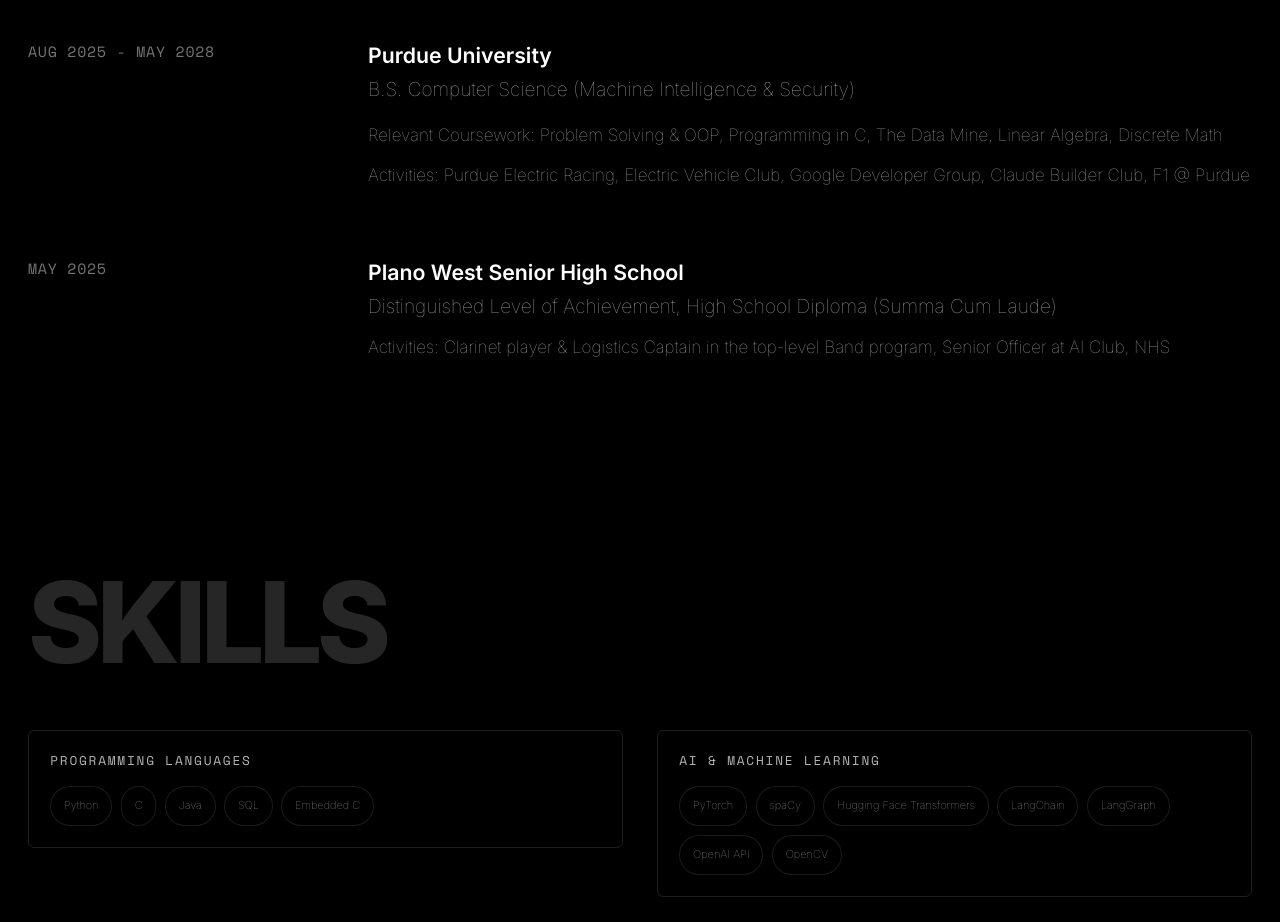
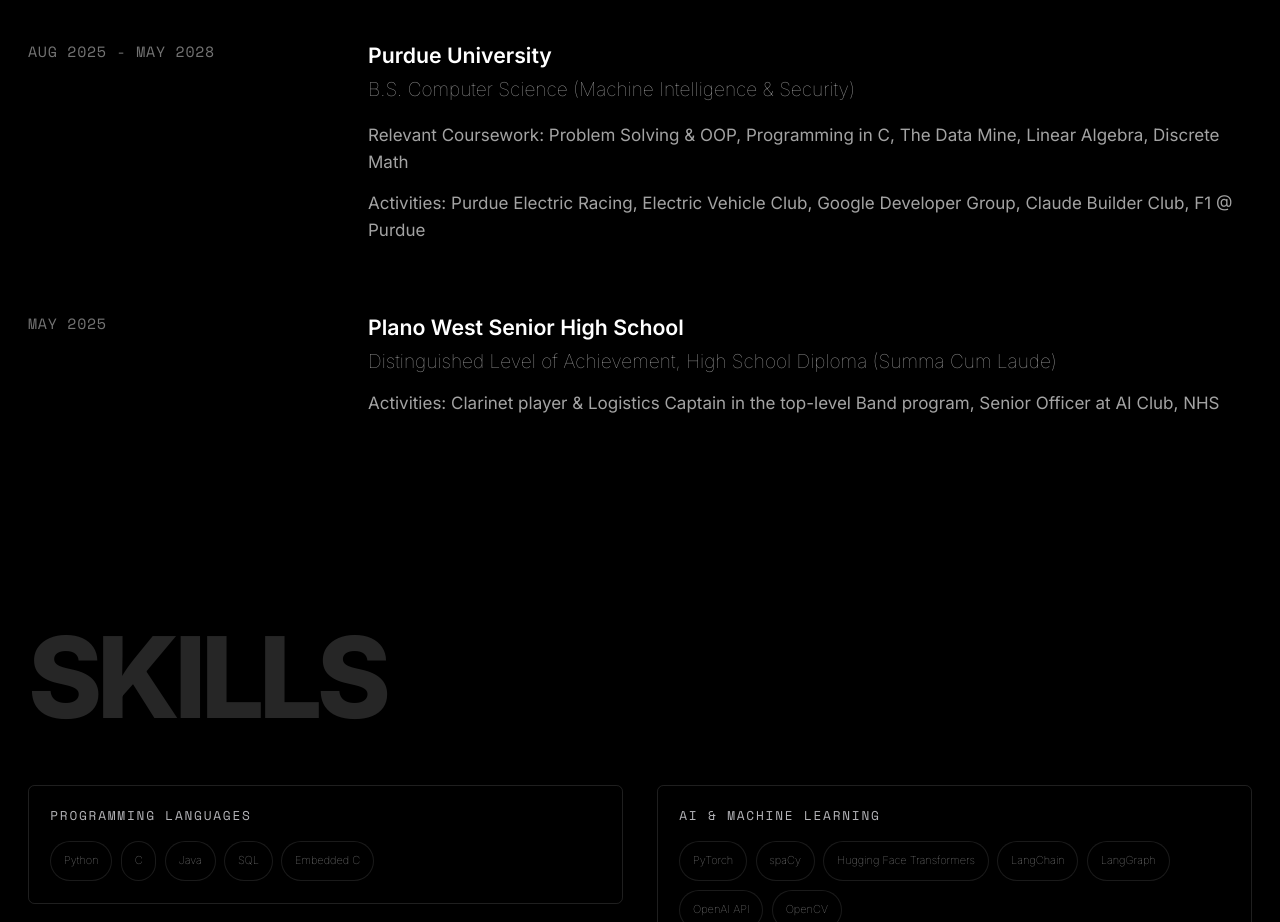
Before and after one commit to tanishmisra9/portfolio, a Next.js app: page / in a window 1280 px wide. Shown: the part 2480-3402 px from the top of the page. Built offline with nearby package versions, Linux system fonts and the light colour scheme; a web font is replaced by a local one.

Commit message:
UI fixes in Photos

```diff
--- a/components/scroll-reveal.tsx
+++ b/components/scroll-reveal.tsx
@@ -2,37 +2,163 @@
 
 import { motion } from "framer-motion";
 import type { ReactNode } from "react";
+import { PHOTOS_ENTRANCE_STAGGER_S } from "@/lib/photos-motion";
 
 type Props = {
   children: ReactNode;
   className?: string;
   /** "fade" for headers, "slide" for content items */
   variant?: "fade" | "slide";
+  /** When true, skip motion (matches `useReducedMotion()`). */
+  reducedMotion?: boolean;
+  /**
+   * Photo album row index (0-based). With `photoAlbumIntroComplete`, rows stay hidden until
+   * headings finish, then each row uses `whileInView` (scroll-synced); the first eight indices
+   * only add a short stagger when several rows share the first in-view tick.
+   */
+  photoAlbumStaggerIndex?: number;
+  /**
+   * `false` until the album title/description `item` entrance completes; then `true` so the
+   * gallery never runs ahead of those headings.
+   */
+  photoAlbumIntroComplete?: boolean;
 };
+
+/** First rows only: small stagger when several share one in-view tick; deeper rows use 0. */
+const ALBUM_INTRO_STAGGER_CAP = 8;
 
 export function ScrollReveal({
   children,
   className,
   variant = "slide",
+  reducedMotion = false,
+  photoAlbumStaggerIndex,
+  photoAlbumIntroComplete,
 }: Props) {
+  const slideEase: [number, number, number, number] = [0.16, 1, 0.3, 1];
+  /** Album rows: softer deceleration + a touch longer opacity for a silkier entrance. */
+  const albumSlideEase: [number, number, number, number] = [0.2, 0.88, 0.34, 1];
+  const albumSlideDistancePx = 56;
+
+  const isAlbumRow = photoAlbumStaggerIndex !== undefined;
+  const albumUsesIntroGate = isAlbumRow && photoAlbumIntroComplete !== undefined;
+  const albumIntroDone = photoAlbumIntroComplete === true;
+  const albumFrozen = albumUsesIntroGate && !albumIntroDone;
+  const albumAfterIntro = albumUsesIntroGate && albumIntroDone;
+
+  if (reducedMotion) {
+    if (isAlbumRow) {
+      return (
+        <div
+          className={className}
+          style={
+            photoAlbumIntroComplete === false
+              ? { opacity: 0, pointerEvents: "none" }
+              : undefined
+          }
+        >
+          {children}
+        </div>
+      );
+    }
+    return <div className={className}>{children}</div>;
+  }
+
+  /**
+   * Album: tighter viewport than before so rows below the fold wait for scroll; still px/% only
+   * for Safari IntersectionObserver.
+   */
+  const albumScrollViewport = {
+    once: true as const,
+    margin: "10% 0px 18% 0px",
+    amount: 0.15,
+  };
+  const homeViewport = { once: true as const, margin: "-80px" };
+
+  const slideInitial =
+    variant === "fade"
+      ? { opacity: 0 }
+      : isAlbumRow
+        ? { opacity: 0, x: -albumSlideDistancePx }
+        : { opacity: 0, x: -40 };
+  const slideTarget =
+    variant === "fade" ? { opacity: 1 } : { opacity: 1, x: 0 };
+
+  const albumTransitionBase = {
+    opacity: {
+      duration: 0.58,
+      ease: albumSlideEase,
+    },
+    x: {
+      duration: 0.5,
+      ease: albumSlideEase,
+    },
+  };
+
+  /** Legacy: stagger index set without intro gate (should not happen from album page). */
+  const legacyAlbumDelayS =
+    isAlbumRow &&
+    !albumUsesIntroGate &&
+    photoAlbumStaggerIndex !== undefined &&
+    photoAlbumStaggerIndex < ALBUM_INTRO_STAGGER_CAP
+      ? photoAlbumStaggerIndex * PHOTOS_ENTRANCE_STAGGER_S
+      : undefined;
+
+  /** When several top rows share one in-view tick after intro, stagger only those; deeper rows use 0. */
+  const albumInViewStaggerS =
+    albumAfterIntro &&
+    photoAlbumStaggerIndex !== undefined &&
+    photoAlbumStaggerIndex < ALBUM_INTRO_STAGGER_CAP
+      ? photoAlbumStaggerIndex * PHOTOS_ENTRANCE_STAGGER_S
+      : 0;
+
+  if (albumFrozen) {
+    return (
+      <motion.div
+        className={className}
+        initial={slideInitial}
+        animate={slideInitial}
+        transition={{ duration: 0 }}
+      >
+        {children}
+      </motion.div>
+    );
+  }
+
+  if (albumAfterIntro) {
+    return (
+      <motion.div
+        className={className}
+        initial={slideInitial}
+        whileInView={slideTarget}
+        viewport={albumScrollViewport}
+        transition={{
+          ...albumTransitionBase,
+          ...(albumInViewStaggerS > 0 ? { delay: albumInViewStaggerS } : {}),
+        }}
+      >
+        {children}
+      </motion.div>
+    );
+  }
+
+  const transition = isAlbumRow
+    ? {
+        ...albumTransitionBase,
+        ...(legacyAlbumDelayS !== undefined ? { delay: legacyAlbumDelayS } : {}),
+      }
+    : {
+        duration: 0.5,
+        ease: slideEase,
+      };
+
   return (
     <motion.div
       className={className}
-      initial={
-        variant === "fade"
-          ? { opacity: 0 }
-          : { opacity: 0, x: -40 }
-      }
-      whileInView={
-        variant === "fade"
-          ? { opacity: 1 }
-          : { opacity: 1, x: 0 }
-      }
-      viewport={{ once: true, margin: "-80px" }}
-      transition={{
-        duration: 0.5,
-        ease: [0.16, 1, 0.3, 1],
-      }}
+      initial={slideInitial}
+      whileInView={slideTarget}
+      viewport={isAlbumRow ? albumScrollViewport : homeViewport}
+      transition={transition}
     >
       {children}
     </motion.div>
--- a/components/sections/education-section.tsx
+++ b/components/sections/education-section.tsx
@@ -2,6 +2,30 @@ import { ScrollReveal } from '@/components/scroll-reveal';
 import type { EducationEntry } from '@/types/content';
 
 type Props = { entries: EducationEntry[] };
+
+/** "Label: body" → separate spans so the colon inherits `text-inherit` (avoids odd colon weight/color in Safari). */
+function LabeledDetailLine({
+  text,
+  className,
+}: {
+  text: string;
+  className: string;
+}) {
+  const trimmed = text.trim();
+  const colon = trimmed.indexOf(':');
+  if (colon < 0) {
+    return <p className={className}>{text}</p>;
+  }
+  const label = trimmed.slice(0, colon);
+  const body = trimmed.slice(colon + 1).replace(/^\s+/, '');
+  return (
+    <p className={className}>
+      <span className="text-inherit">{label}</span>
+      <span className="text-inherit">: </span>
+      <span className="text-inherit">{body}</span>
+    </p>
+  );
+}
 
 export function EducationSection({ entries }: Props) {
   return (
@@ -23,14 +47,16 @@ export function EducationSection({ entries }: Props) {
                   <p className="font-display text-xl font-semibold text-white">{edu.institution}</p>
                   <p className="mt-1 text-neutral-400">{edu.credential}</p>
                   {edu.coursework ? (
-                    <p className="mt-4 text-left text-base leading-relaxed text-neutral-400">
-                      {edu.coursework}
-                    </p>
+                    <LabeledDetailLine
+                      text={edu.coursework}
+                      className="mt-4 text-left text-base font-normal leading-relaxed text-neutral-400 antialiased"
+                    />
                   ) : null}
                   {edu.activities ? (
-                    <p className="mt-3 text-left text-base leading-relaxed text-neutral-400">
-                      {edu.activities}
-                    </p>
+                    <LabeledDetailLine
+                      text={edu.activities}
+                      className="mt-3 text-left text-base font-normal leading-relaxed text-neutral-400 antialiased"
+                    />
                   ) : null}
                 </div>
               </div>
--- a/lib/photos-motion.ts
+++ b/lib/photos-motion.ts
@@ -5,14 +5,24 @@ export const photosSlideEase: [number, number, number, number] = [
   0.16, 1, 0.3, 1,
 ];
 
-const itemDuration = 0.38;
+/** Slide + fade duration for each `item` under `root` (seconds). */
+export const PHOTOS_ITEM_DURATION_S = 0.38;
+const itemDuration = PHOTOS_ITEM_DURATION_S;
 const stagger = 0.065;
+
+/** Stagger between sibling photo rows / index cards (seconds). */
+export const PHOTOS_ENTRANCE_STAGGER_S = stagger;
 
 export function photosEntranceVariants(reduceMotion: boolean | null): {
   root: Variants;
   item: Variants;
   /** Slide-in row that also staggers its direct children (e.g. album cards). */
   gridSection: Variants;
+  /**
+   * Third slot in `root` stagger: instant handoff so album rows can use `ScrollReveal` timing
+   * without an `opacity: 0` wrapper over `next/image`.
+   */
+  albumGridSlot: Variants;
 } {
   if (reduceMotion) {
     const instant: Variants = {
@@ -37,12 +47,17 @@ export function photosEntranceVariants(reduceMotion: boolean | null): {
           transition: { staggerChildren: 0, delayChildren: 0 },
         },
       },
+      albumGridSlot: {
+        hidden: {},
+        show: {
+          transition: { duration: 0 },
+        },
+      },
     };
   }
 
-  /** Opacity 0→1 on rows that contain `<img>` can leave Safari showing a black tile (compositor); slide on `x` only. */
   const item: Variants = {
-    hidden: { opacity: 1, x: -40 },
+    hidden: { opacity: 0, x: -40 },
     show: {
       opacity: 1,
       x: 0,
@@ -64,6 +79,10 @@ export function photosEntranceVariants(reduceMotion: boolean | null): {
       },
     },
     item,
+    /**
+     * Slide only (keep opacity 1): wrapping `opacity: 0` hid lazy `next/image` descendants until
+     * Framer finished, so Safari/Chrome often never decoded them — blank album grids.
+     */
     gridSection: {
       hidden: { opacity: 1, x: -40 },
       show: {
@@ -77,5 +96,11 @@ export function photosEntranceVariants(reduceMotion: boolean | null): {
         },
       },
     },
+    albumGridSlot: {
+      hidden: {},
+      show: {
+        transition: { duration: 0 },
+      },
+    },
   };
 }
```
Also changed, not shown: components/photos/photo-album-motion.tsx (+37 -20 lines), data/photos.ts (+13 -34 lines), public/photos/super-max/Brazil_24.jpg (added), 1 other file (tests, documents, lock files or other folders).
